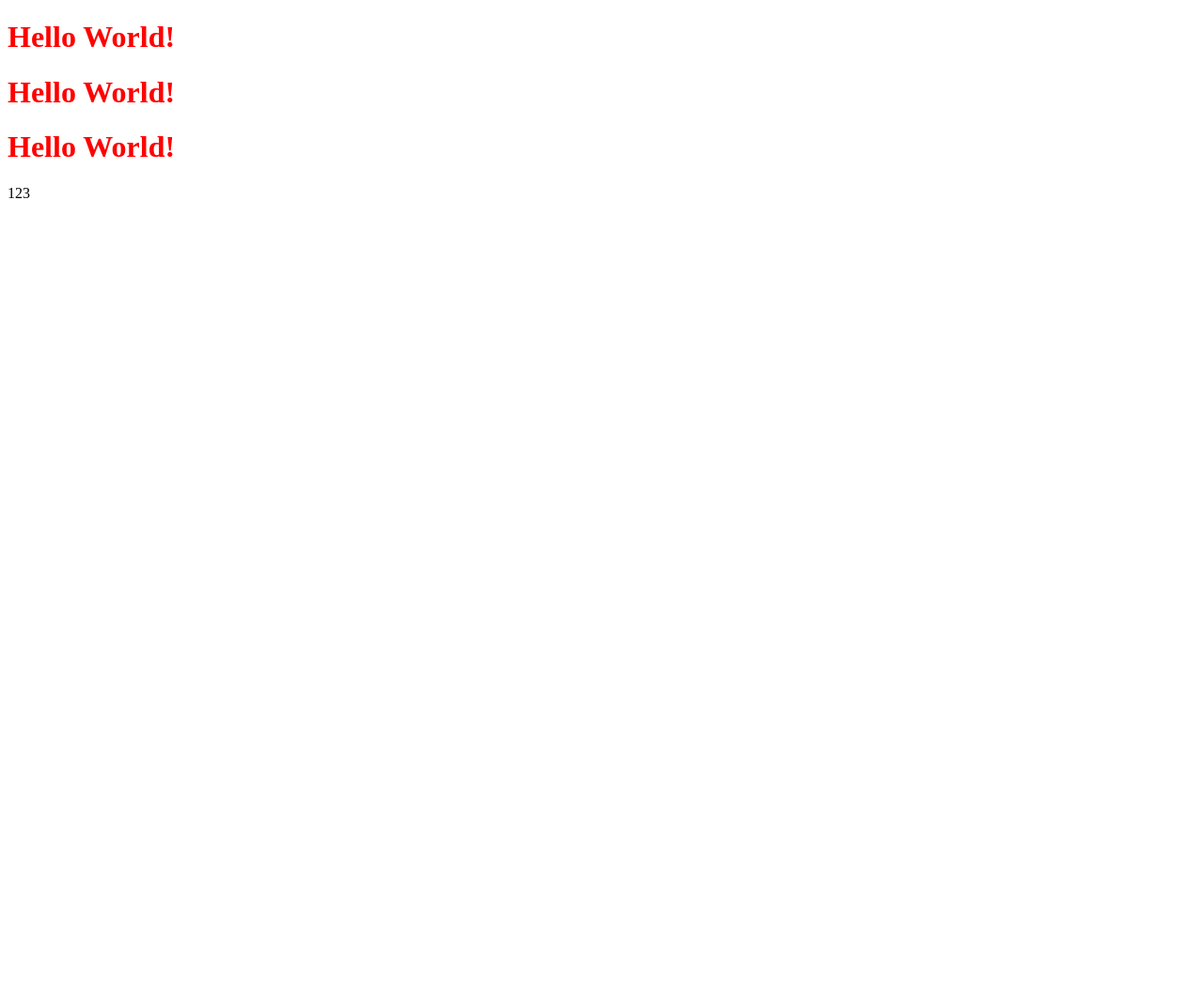
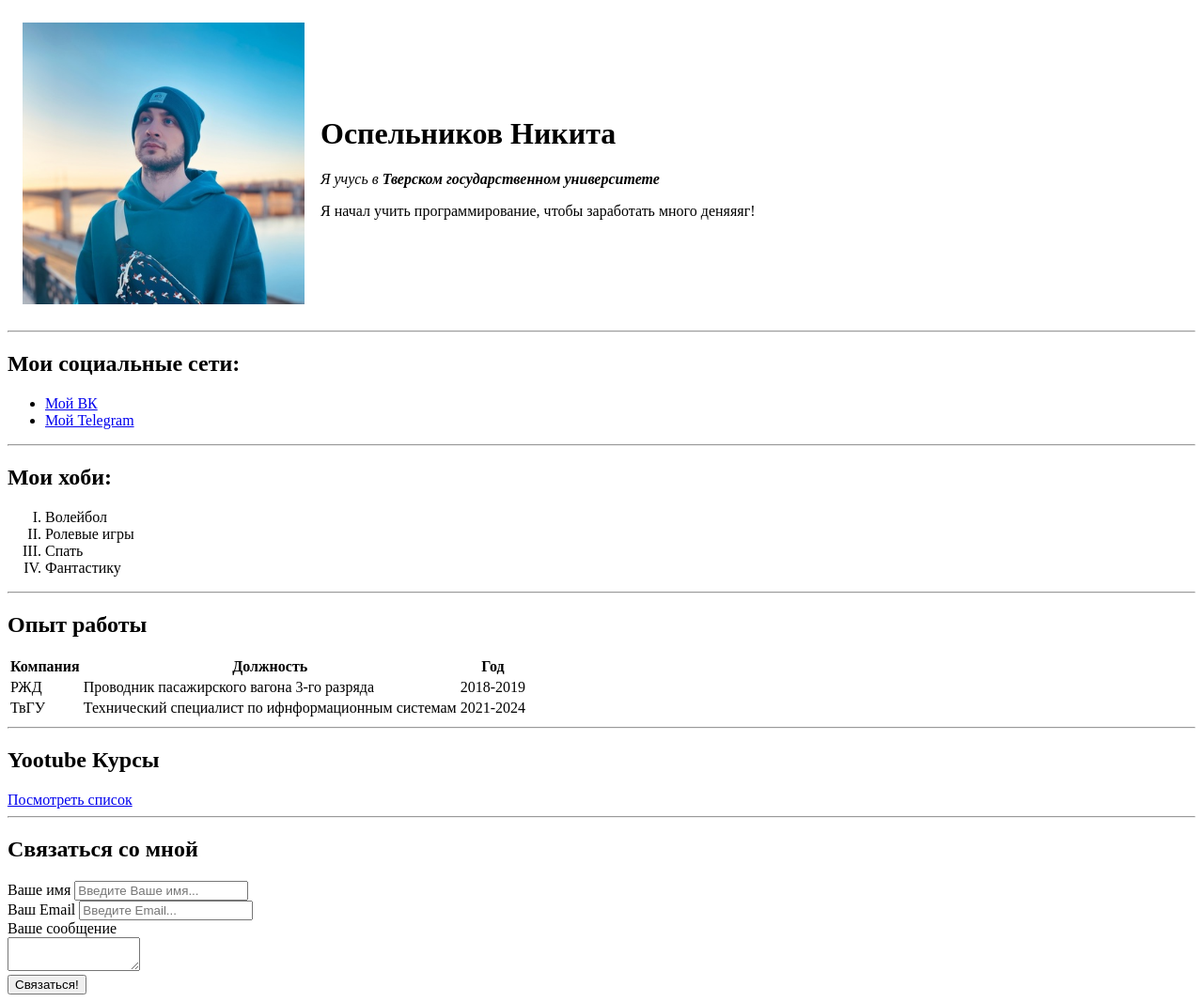
Before and after one commit to nospell78/first_project, a plain HTML site: page index.html in a window 1280 px wide. Shown: the whole page at 94% size. Before the commit the page ends 800 px from the top, so only its background shows below. Drawn offline with Linux system fonts and the light colour scheme.

Commit message:
Create CV

```diff
--- a/index.html
+++ b/index.html
@@ -1,14 +1,76 @@
 <!DOCTYPE html>
-<html lang="en">
+<html>
 <head>
     <meta charset="UTF-8">
-    <meta name="viewport" content="width=device-width, initial-scale=1.0">
-    <title>FirstProject</title>
+    <title>Resume</title>
 </head>
 <body>
-    <h1 style="color: red;">Hello World!</h1>
-    <h1 style="color: red;">Hello World!</h1>
-    <h1 style="color: red;">Hello World!</h1>
-    <div>123</div>
-</body>
+    <table cellspacing="15">
+       <tr>
+        <td>
+            <img src="Avatar.jpg" width="300" alt="тут моя тотография">
+        </td>
+        <td>
+            <h1>Оспельников Никита</h1>
+            <p> <em>Я учусь в <strong>Тверском государственном университете</strong></em></p>
+            <p>Я начал учить программирование, чтобы заработать много деняяяг!</p>
+        </td>
+       </tr>
+    </table>
+<hr>
+
+<h2>Мои социальные сети:</h2>
+<ul>
+    <li><a href="https://vk.com/id241201758"target="blank">Мой ВК</a></li>
+    <li><a href="https://t.me/nospell78" target="blank">Мой Telegram</a></li>
+</ul>
+  <hr>
+<h2>Мои хоби:</h2>
+<ol type="I">
+    <li>Волейбол</li>
+    <li>Ролевые игры</li>
+    <li>Спать</li>
+    <li>Фантастику</li>
+</ol>
+<hr>
+<h2>Опыт работы</h2>
+<table>
+<tr>
+        <th>Компания</th>
+        <th>Должность</th>
+        <th>Год</th>
+</tr>
+<tr>
+        <td>РЖД</td>
+        <td>Проводник пасажирского вагона 3-го разряда</td>
+        <td>2018-2019</td>
+</tr>
+<tr>
+        <td>ТвГУ</td>
+        <td>Технический специалист по ифнформационным системам</td>
+        <td>2021-2024</td>
+ </tr>
+</table>
+<hr>
+<h2>Yootube Курсы</h2>
+<a href="yootube.html">Посмотреть список</a>
+<hr>
+<h2>Связаться со мной</h2>
+<form action="/">
+    <label for="name">Ваше имя</label>
+    <input type="text" name="" id="name" placeholder="Введите Ваше имя...">
+
+<br>
+
+    <label for="email">Ваш Email</label>
+    <input type="email" name="" id="email" placeholder="Введите Email...">
+<br>
+
+
+    <label for="text">Ваше сообщение</label>
+    <br>
+    <textarea id="text" rows="2" cols="15"></textarea>
+    <br>
+    <input type="submit" value="Связаться!">
+</form>
 </html>
```
Also changed, not shown: yootube.html (added, +14 -0 lines), Avatar.jpg (added).
